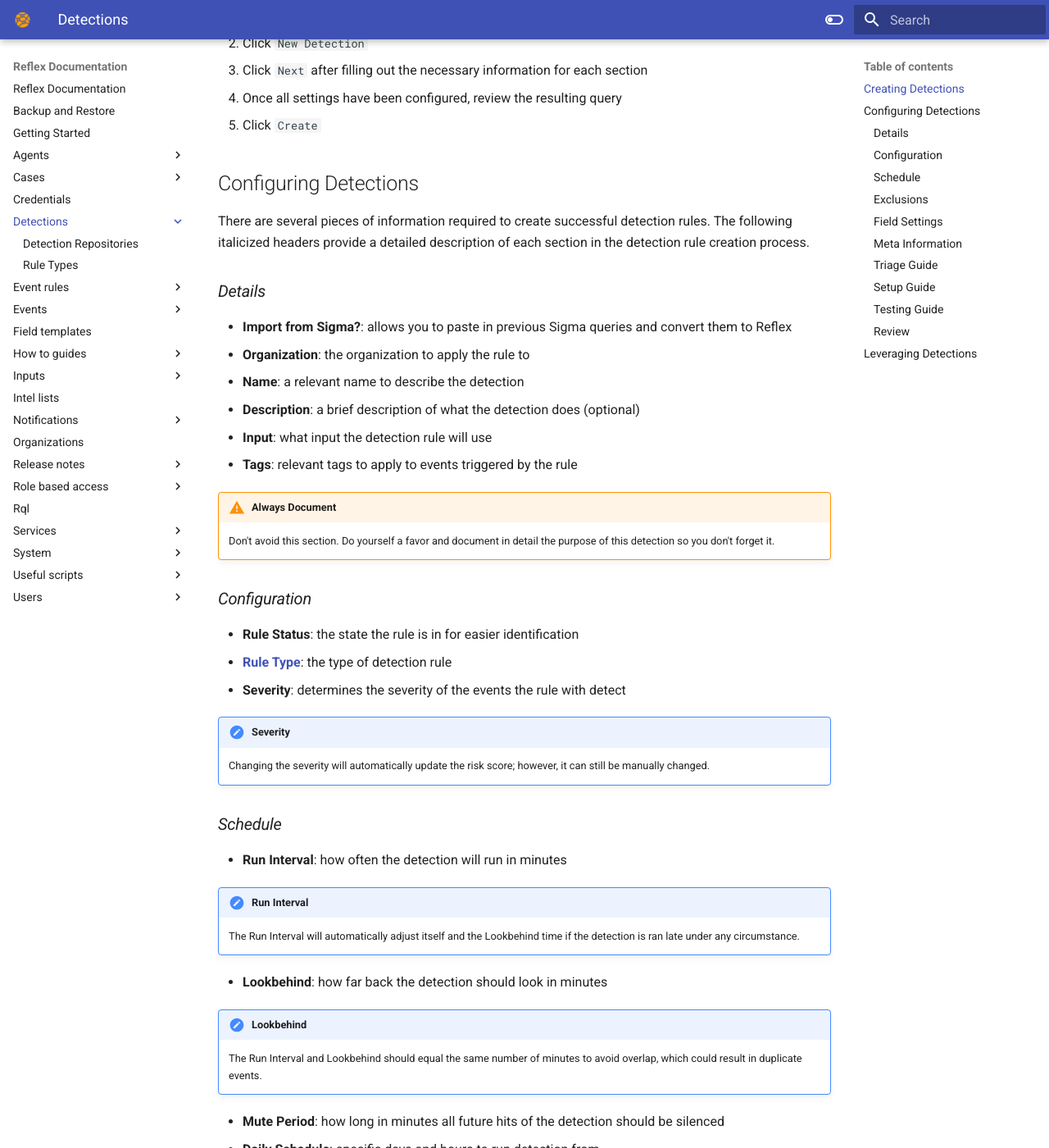
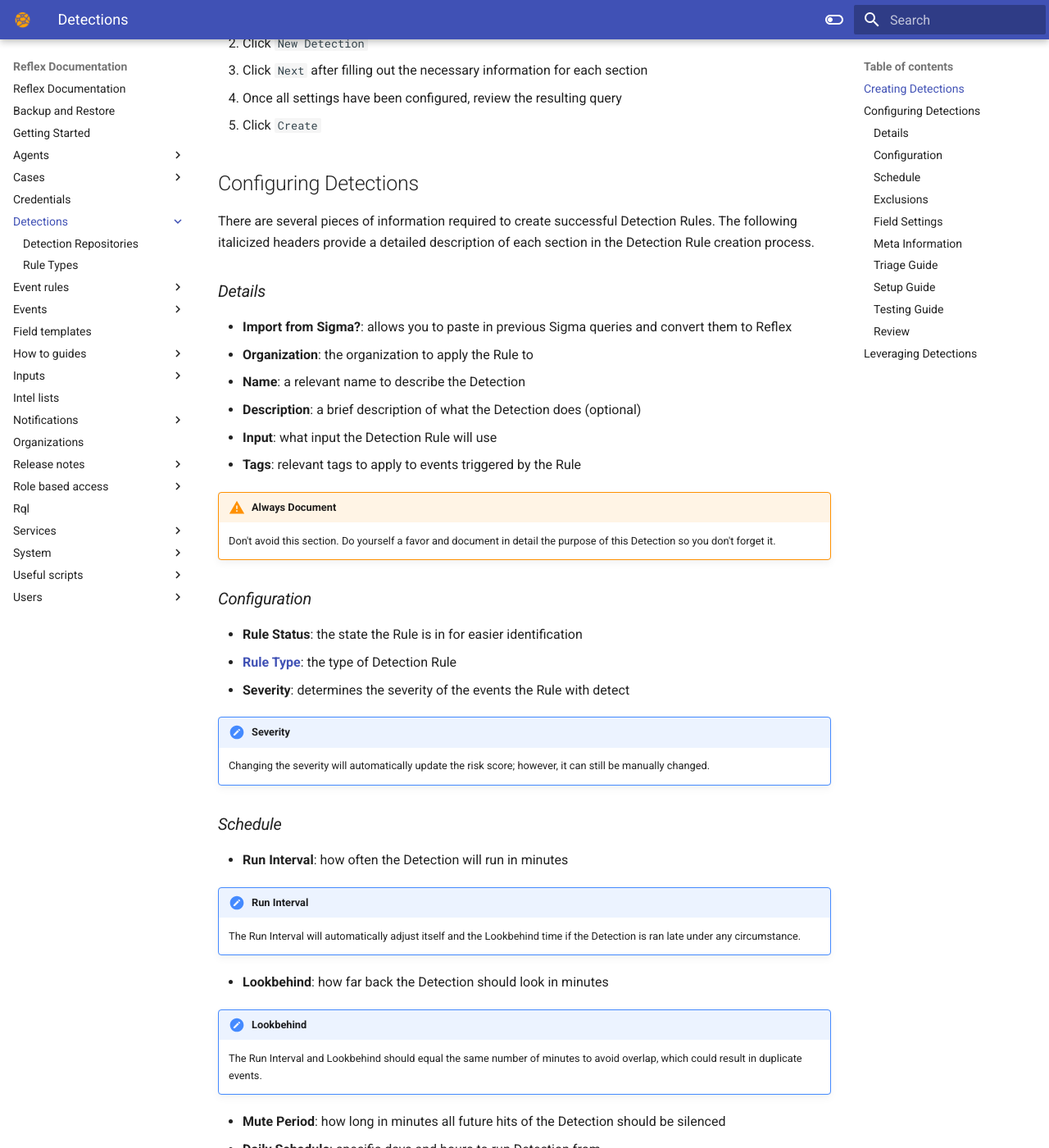
Before and after one commit to reflexsoar/reflex-docs, an MkDocs documentation site: the page built from docs/detections/index.md, in a window 1280 px wide and 1400 px high, scrolled down 383 px. Shown: the whole window at 82% size. Built offline with MkDocs 1.6.1 and Material for MkDocs 9.7.7, drawn with Linux system fonts in a browser that asks for light colours; some of the changed text lies outside the part shown.

Commit message:
fixed capitalization inconsistencies

```diff
--- a/docs/detections/index.md
+++ b/docs/detections/index.md
@@ -1,8 +1,8 @@
 # Detections
-**Detections**, or _detection rules_, are a collection of queries that look for particular behaviors in log sources/Inputs. Detections cannot be configured until a Input is created (see [Inputs](../inputs/index.md) for detailed information on how to configure these).
+**Detections**, or _Detection Rules_, are a collection of queries that look for particular behaviors in log sources/Inputs. Detections cannot be configured until a Input is created (see [Inputs](../inputs/index.md) for detailed information on how to configure these).
 
 ## Creating Detections
-To create new detection rules, the followings steps can be used:
+To create new Detection Rules, the followings steps can be used:
 
 1. Navigate to the Detections page
 2. Click `New Detection`
@@ -11,50 +11,50 @@
 5. Click `Create`
 
 ## Configuring Detections
-There are several pieces of information required to create successful detection rules. The following italicized headers provide a detailed description of each section in the detection rule creation process.
+There are several pieces of information required to create successful Detection Rules. The following italicized headers provide a detailed description of each section in the Detection Rule creation process.
 
 ### _Details_
    * **Import from Sigma?**: allows you to paste in previous Sigma queries and convert them to Reflex
-   * **Organization**: the organization to apply the rule to
-   * **Name**: a relevant name to describe the detection
-   * **Description**: a brief description of what the detection does (optional)
-   * **Input**: what input the detection rule will use
-   * **Tags**: relevant tags to apply to events triggered by the rule
+   * **Organization**: the organization to apply the Rule to
+   * **Name**: a relevant name to describe the Detection
+   * **Description**: a brief description of what the Detection does (optional)
+   * **Input**: what input the Detection Rule will use
+   * **Tags**: relevant tags to apply to events triggered by the Rule
 
 !!! warning "Always Document"
-    Don't avoid this section. Do yourself a favor and document in detail the purpose of this detection so you don't forget it.
+    Don't avoid this section. Do yourself a favor and document in detail the purpose of this Detection so you don't forget it.
 
 ### _Configuration_
-* **Rule Status**: the state the rule is in for easier identification
-* **[Rule Type](rule-types.md)**: the type of detection rule
-* **Severity**: determines the severity of the events the rule with detect
+* **Rule Status**: the state the Rule is in for easier identification
+* **[Rule Type](rule-types.md)**: the type of Detection Rule
+* **Severity**: determines the severity of the events the Rule with detect
 
 !!! note "Severity"
     Changing the severity will automatically update the risk score; however, it can still be manually changed.
 
 ### _Schedule_
-* **Run Interval**: how often the detection will run in minutes
+* **Run Interval**: how often the Detection will run in minutes
 
 !!! note "Run Interval"
-    The Run Interval will automatically adjust itself and the Lookbehind time if the detection is ran late under any circumstance.
+    The Run Interval will automatically adjust itself and the Lookbehind time if the Detection is ran late under any circumstance.
 
-* **Lookbehind**: how far back the detection should look in minutes
+* **Lookbehind**: how far back the Detection should look in minutes
 
 !!! note "Lookbehind"
     The Run Interval and Lookbehind should equal the same number of minutes to avoid overlap, which could result in duplicate events.
 
-* **Mute Period**: how long in minutes all future hits of the detection should be silenced
-* **Daily Schedule**: specific days and hours to run detection from
+* **Mute Period**: how long in minutes all future hits of the Detection should be silenced
+* **Daily Schedule**: specific days and hours to run Detection from
 
 ### _Exclusions_
-* **New Exclusion**: define specific exclusions to the detection without modifying the base query to prevent a detection rule from firing on very specific criteria
+* **New Exclusion**: define specific exclusions to the Detection without modifying the base query to prevent a Detection Rule from firing on very specific criteria
 
     * Click `New Exclusion` to add as many exclusions as required
     * Exclusions are client-specific and enable you to effectively modify Detection Rules from a [Repository](repositories.md) without modifying the base query
 
 
 ### _Field Settings_
-* **Signature Fields**: create unique signatures on this detection that will stack duplicates into one card for easier identification
+* **Signature Fields**: create unique signatures on this Detection that will stack duplicates into one card for easier identification
 
    * Click `Clone From Input` to automatically generate these signatures from the Input
 
@@ -62,9 +62,9 @@
 * **Additional Fields**: individually provide any other additional relevant fields
 
 ### _Meta Information_
-* **MITRE Tactics**: identify the specific MITRE ATT&CK Tactic(s) to tag to alerts of this detection
-* **MITRE Techniques**: identify the specific MITRE ATT&CK Technique(s) to tag to alerts of this detection
-* **References**: link additional resources to help analysts understand the detection
+* **MITRE Tactics**: identify the specific MITRE ATT&CK Tactic(s) to tag to alerts of this Detection
+* **MITRE Techniques**: identify the specific MITRE ATT&CK Technique(s) to tag to alerts of this Detection
+* **References**: link additional resources to help analysts understand the Detection
 
 !!! note "CVE References"
     Entering a CVE number as a reference will automatically pull the top five CVE reference URLs.
@@ -74,19 +74,19 @@
 
 * **Email  Template****: provide an email template for analysts to quickly utilize when escalating these Events to [Cases](../cases/cases.md)
 
-* **False Positives**: identify any false positives that can occur with the detection to help analysts quickly rule out false positive activity
+* **False Positives**: identify any false positives that can occur with the Detection to help analysts quickly Rule out false positive activity
 
 ***This feature is currently in development and will be coming to production soon*
 
 ### _Setup Guide_
-* **Setup Guide**: provide a description to your customers of prerequisite data and configuration needed for this detection rule to be implemented
+* **Setup Guide**: provide a description to your customers of prerequisite data and configuration needed for this Detection Rule to be implemented
 
 ### _Testing Guide_
-* **Testing Guide**: provide a description on how the detection rule can be tested to ensure it is functioning as expected
+* **Testing Guide**: provide a description on how the Detection Rule can be tested to ensure it is functioning as expected
 
 ### _Review_
-* The final step to creating a detection rule: review it then click `Create`.
+* The final step to creating a Detection Rule: review it then click `Create`.
 
 <!--## How to leverage Detections?-->
 ## Leveraging Detections
-See [Repositories](repositories.md) for how to leverage detections effectively with your customers.
+See [Repositories](repositories.md) for how to leverage Detections effectively with your customers.
```
Also changed, not shown: docs/detections/repositories.md (+3 -3 lines).
